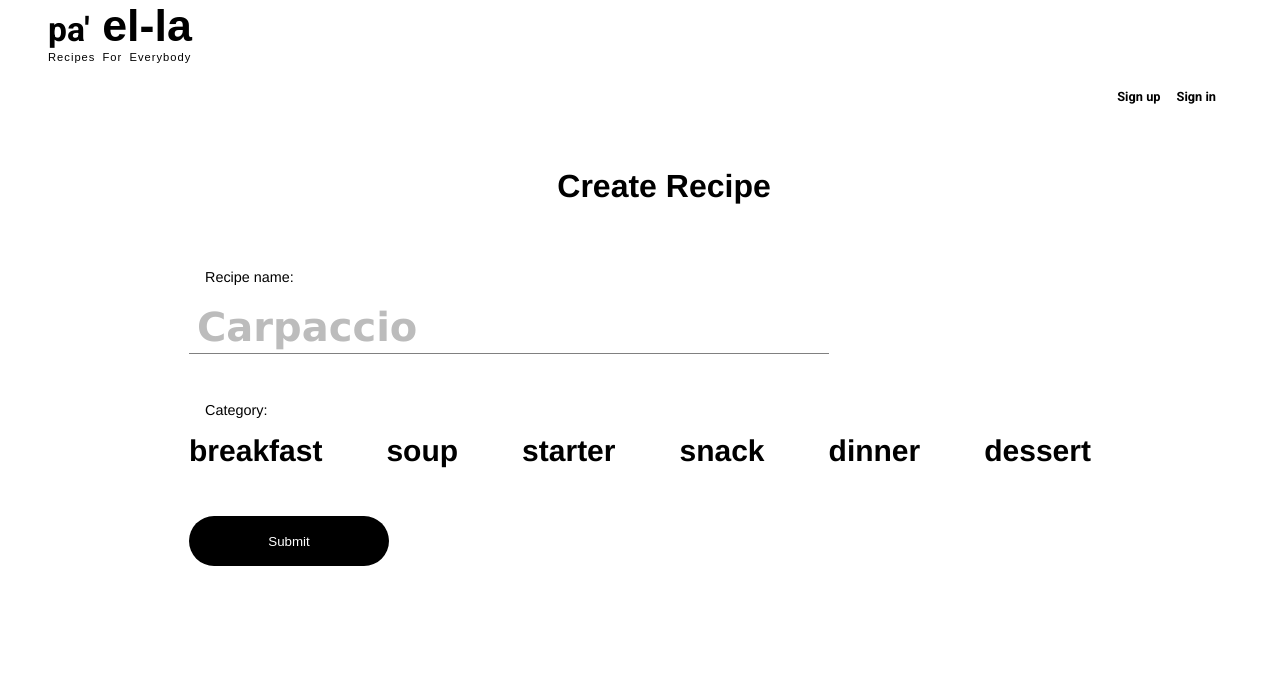
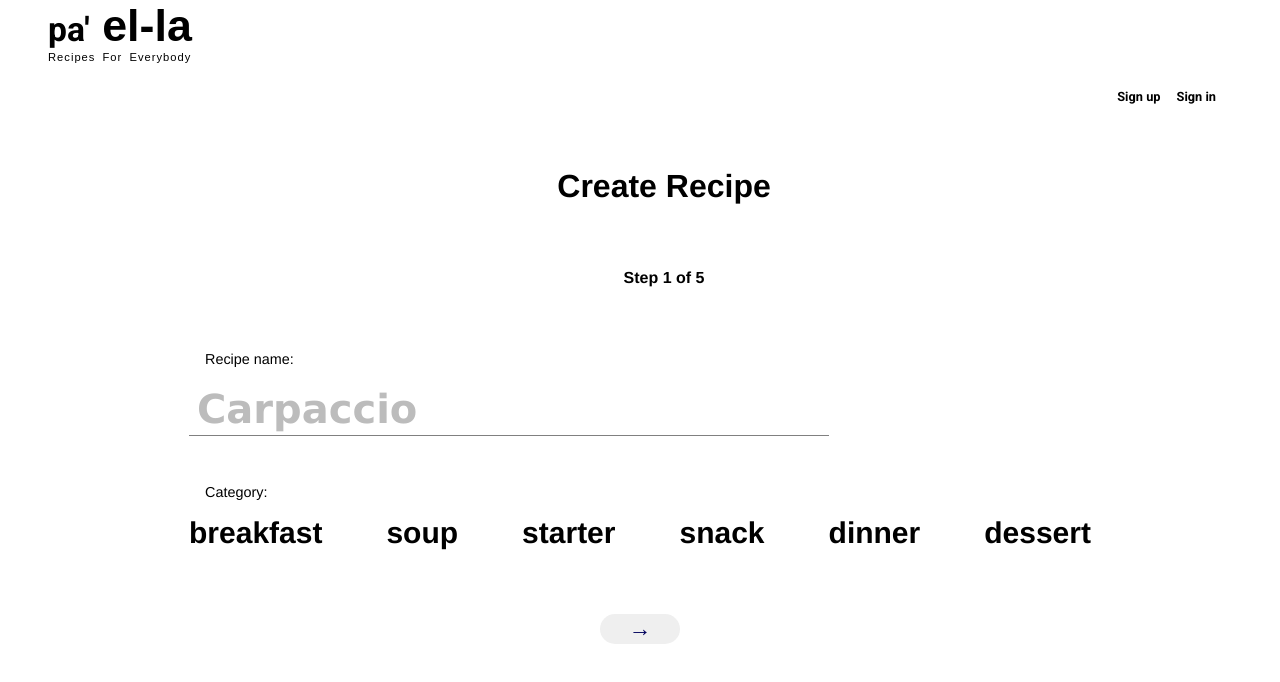
Before and after one commit to Christian-Mar/pa-ella, a Next.js app: page /create-recipe in a window 1280 px wide. Shown: the top 682 px of the page. Built offline with nearby package versions, Linux system fonts and the light colour scheme; no server answers.

Commit message:
create form steps

```diff
--- a/components/authentication/ProfileImage.js
+++ b/components/authentication/ProfileImage.js
@@ -29,8 +29,8 @@ const ProfileImage = ({ deleteUser, imageUpload }) => {
 	// uploading photo to firebase storage
 	const handleUpload = async () => {
 		await upload(photo, user, setLoading);
-		await imageUpload(user.photoURL);
-		await setPhotoURL(user.photoURL || blankProfile)
+		await imageUpload();
+		await setPhotoURL( user.photoURL || blankProfile)
 	};
 
 
@@ -45,7 +45,6 @@ const ProfileImage = ({ deleteUser, imageUpload }) => {
 
 	useEffect(() => {
 		if (user?.photoURL) {
-			console.log(user.photoURL);
 			setPhotoURL(user.photoURL);
 		}
 	}, [user]);
@@ -67,7 +66,7 @@ const ProfileImage = ({ deleteUser, imageUpload }) => {
 					<button
 						type='submit'
 						disabled={loading || !photo}
-						onClick={handleUpload}
+						onClick={() => handleUpload}
 						className={styles.button}
 					>
 						Upload
--- a/pages/create-recipe/index.js
+++ b/pages/create-recipe/index.js
@@ -8,24 +8,22 @@ import Title from '../../components/recipeForm/Title';
 import Category from '../../components/recipeForm/Category';
 
 const CreateRecipe = () => {
-
 	const [recipe, setRecipe] = useState({
 		title: '',
 		category: '',
 		description: '',
+	});
 
+	const [count, setCount] = useState(1);
 
-	});
-	//const [count, setCount] = useState(1);
 	console.log(recipe);
+
 	const updateForm = e => {
 		setRecipe({
 			...recipe,
 			[e.target.name]: e.target.value,
 		});
 	};
-
-
 
 	const handleSubmit = async e => {
 		e.preventDefault();
@@ -36,7 +34,6 @@ const CreateRecipe = () => {
 				description: recipe.description,
 				created: Timestamp.now(),
 			});
-
 		} catch (err) {
 			alert(err);
 		}
@@ -52,14 +49,41 @@ const CreateRecipe = () => {
 			<Navbar />
 			<div className={styles.form__container}>
 				<h1 className={styles.container__title}>Create Recipe</h1>
+				<h4 className={styles.container__title}>Step {count} of 5</h4>
 
 				<form onSubmit={handleSubmit} name='createRecipe'>
-					<Title title={recipe.title} updateForm={updateForm} />
-					<Category category={recipe.category} updateForm={updateForm} />
-					<button type='submit' className={styles.form__SubmitButton}>
-						Submit
+					{count === 1 ? (
+						<div>
+							<Title title={recipe.title} updateForm={updateForm} />
+							<Category category={recipe.category} updateForm={updateForm} />
+						</div>
+					) : null}
+
+					{count === 5 ? (
+						<button className={styles.form__SubmitButton} type='submit'>
+							Submit
+						</button>
+					) : null}
+
+				</form>
+				<div className={styles.form__DirectionButtonContainer}>
+					<button
+						className={styles.form__DirectionButton}
+						type='submit'
+						onClick={() => setCount(count - 1)}
+						disabled={count < 2}
+					>
+						&larr;
 					</button>
-				</form>
+					<button
+						className={styles.form__DirectionButton}
+						type='submit'
+						onClick={() => setCount(count + 1)}
+						disabled={count > 4}
+					>
+						&rarr;
+					</button>
+				</div>
 			</div>
 		</div>
 	);
--- a/styles/CreateRecipe.module.css
+++ b/styles/CreateRecipe.module.css
@@ -130,3 +130,18 @@
 .form__SubmitButton:hover {
     background: #5fc349;
 }
+
+.form__DirectionButton {
+    height: 30px;
+    width: 80px;
+    font-size: 1.4rem;
+    color: #03045e;
+    border: none;
+    border-radius: 25px;
+    margin: 1rem 0;
+    cursor: pointer;
+}
+
+.form__DirectionButton:disabled {
+    display: none;
+}
```
